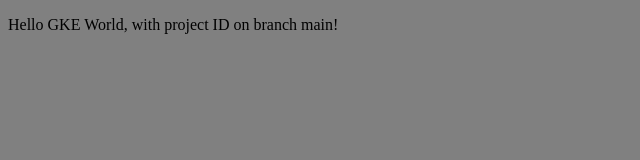
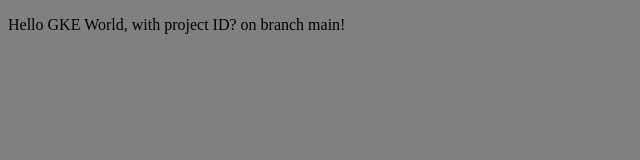
Before and after one commit to rvl-q/hello-world, a plain HTML site: page index.html in a window 1280 px wide. Shown: the full height of the page, 0-640 px from the left. Drawn offline with Linux system fonts and the light colour scheme.

Commit message:
index.html

```diff
--- a/index.html
+++ b/index.html
@@ -2,7 +2,7 @@
 <html>
   <body style="background-color: gray;">
     <p>
-      Hello GKE World, with project ID on branch main!
+      Hello GKE World, with project ID? on branch main!
     </p>
   </body>
 </html>
```
